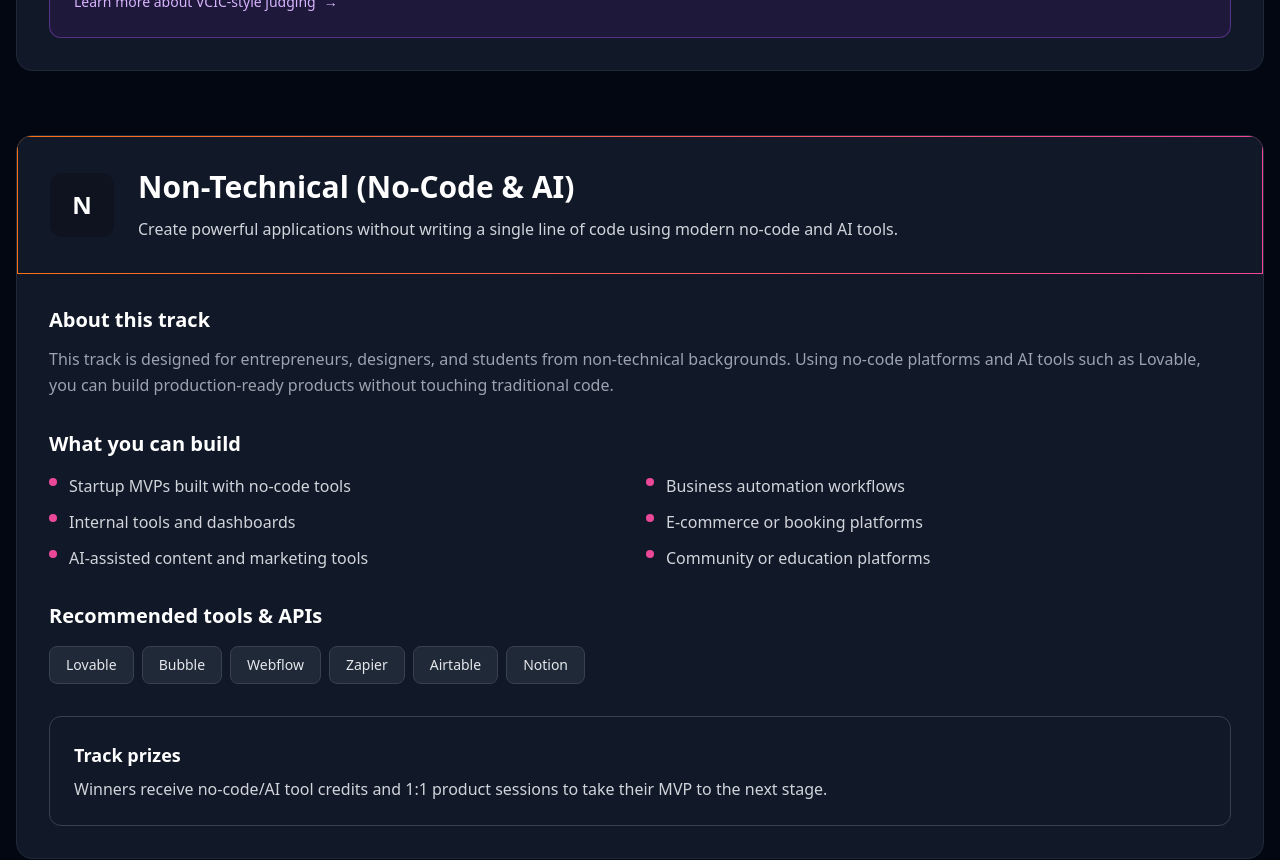
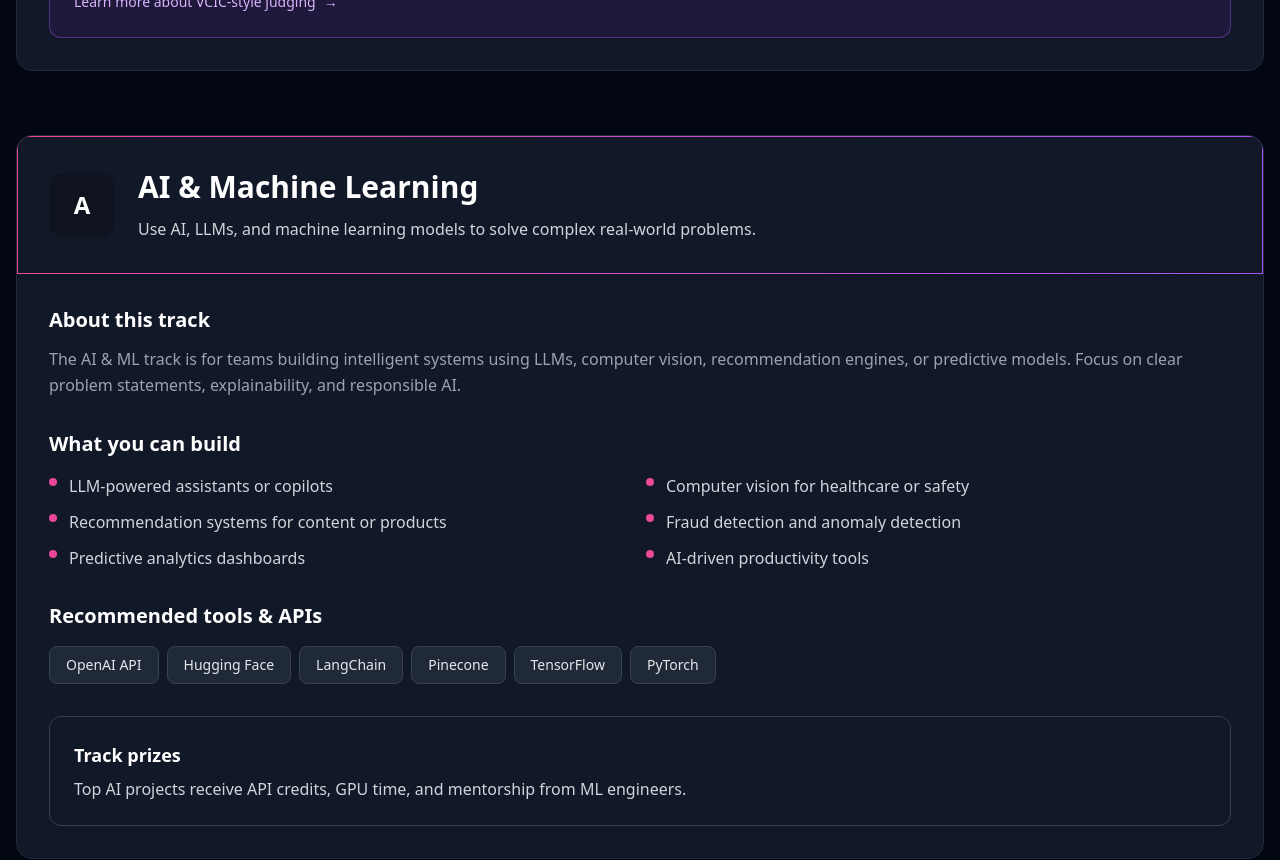
Before and after one commit to hackbelfast/HackBelfast-Website, a React (Vite) app in the folder frontend/: page /tracks in a window 1280 px wide. Shown: the part 1200-2060 px from the top of the page. Built offline with nearby package versions, Linux system fonts and the light colour scheme; the HTML template or start-up script is replaced by a standard one.

Commit message:
Removed No-Code

```diff
--- a/frontend/src/pages/Tracks/Tracks.tsx
+++ b/frontend/src/pages/Tracks/Tracks.tsx
@@ -33,26 +33,6 @@
     prizes:
       'Top fintech projects receive mentorship from investors and operators, plus fast-tracked consideration for VCIC-style showcase slots.',
     vcicNote: true,
-  },
-  {
-    id: 'nocode',
-    title: 'Non-Technical (No-Code & AI)',
-    gradient: 'from-orange-500 to-pink-500',
-    description:
-      'Create powerful applications without writing a single line of code using modern no‑code and AI tools.',
-    longDescription:
-      'This track is designed for entrepreneurs, designers, and students from non-technical backgrounds. Using no-code platforms and AI tools such as Lovable, you can build production-ready products without touching traditional code.',
-    examples: [
-      'Startup MVPs built with no-code tools',
-      'Business automation workflows',
-      'Internal tools and dashboards',
-      'E‑commerce or booking platforms',
-      'AI‑assisted content and marketing tools',
-      'Community or education platforms',
-    ],
-    tools: ['Lovable', 'Bubble', 'Webflow', 'Zapier', 'Airtable', 'Notion'],
-    prizes:
-      'Winners receive no‑code/AI tool credits and 1:1 product sessions to take their MVP to the next stage.',
   },
   {
     id: 'ai',
```
